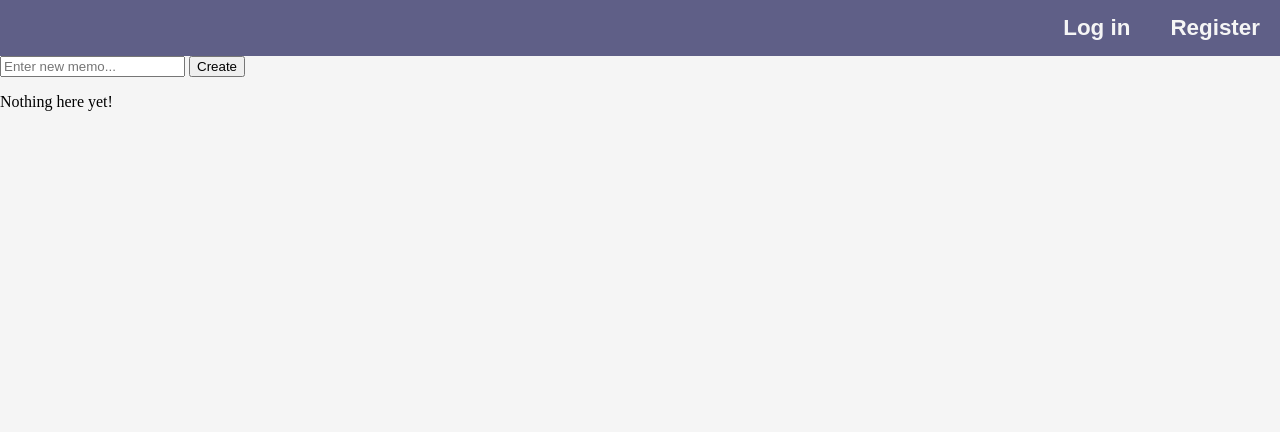
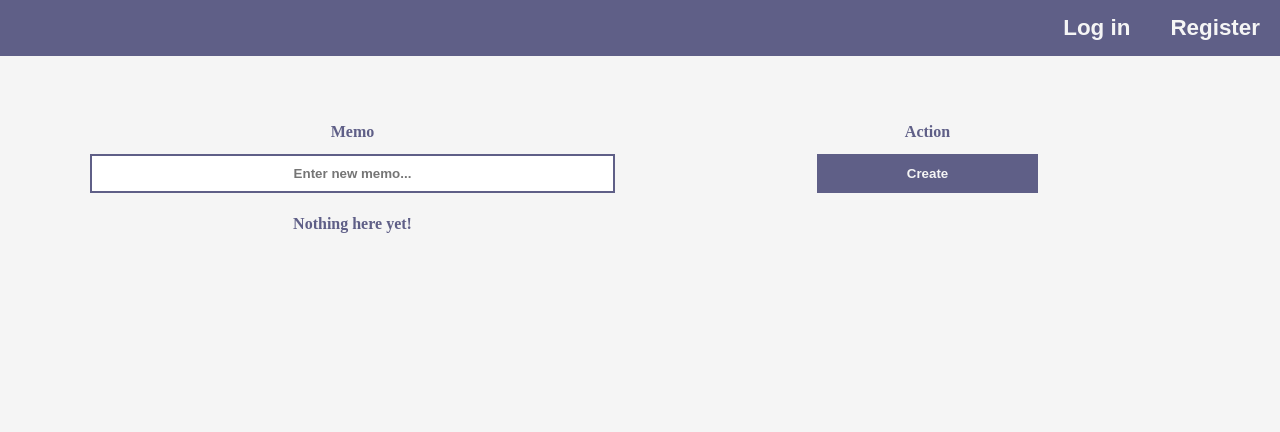
Before and after one commit to Ithalos/cs50, a Flask app: template final-project/templates/memos.html in a window 1280 px wide. Shown: the top 432 px of the page. Run offline with Flask 2, Linux system fonts and the light colour scheme; the template is opened without the code that fills it, so the values that code supplies are empty; some libraries are stand-ins or nearby versions.

Commit message:
Replace list in memos template with table

```diff
--- a/final-project/templates/memos.html
+++ b/final-project/templates/memos.html
@@ -6,29 +6,29 @@
 
 {% block body %}
 
-    <div class="create_memo">
+    <table class="entries">
+        <th>Memo</th>
+        <th>Action</th>
+            <tr>
                 <form action="{{ url_for("create_memo") }}" method="post" autocomplete="off">
-            <input type="text" name="memo_text" placeholder="Enter new memo..." />
-            <input type="submit" value="Create" />
+                    <td><input type="text" name="memo_text" placeholder="Enter new memo..." /></td>
+                    <td><input type="submit" value="Create" /></td>
                 </form>
-    </div>
+            </tr>
 
-    <div class="memos">
         {% if memos %}
-            <ul class="memo-list">
             {% for memo in memos %}
-                    <li>
+                <tr>
                     <form action="{{ url_for("remove_memo") }}" method="post">
                         <input type="hidden" name="memo_id" value="{{ memo.id }}" />
-                            <p>{{ memo.text }}</p>
-                            <input type="submit" value="Remove" />
+                        <td>{{ memo.text }}</td>
+                        <td><input type="submit" value="Remove" /></td>
                     </form>
-                    </li>
+                </tr>
             {% endfor %}
-            </ul>
         {% else %}
-            <p>Nothing here yet!</p>
+            <td>Nothing here yet!</td>
         {% endif %}
-    </div>
+    </table>
 
 {% endblock %}
```
Lines whose indentation alone changed are shown as unchanged.
